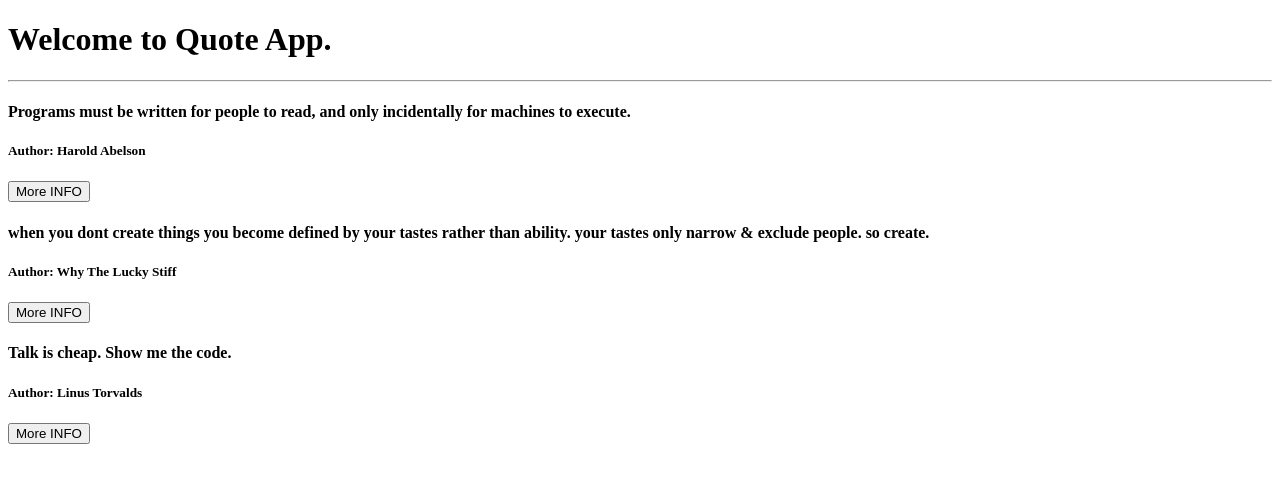
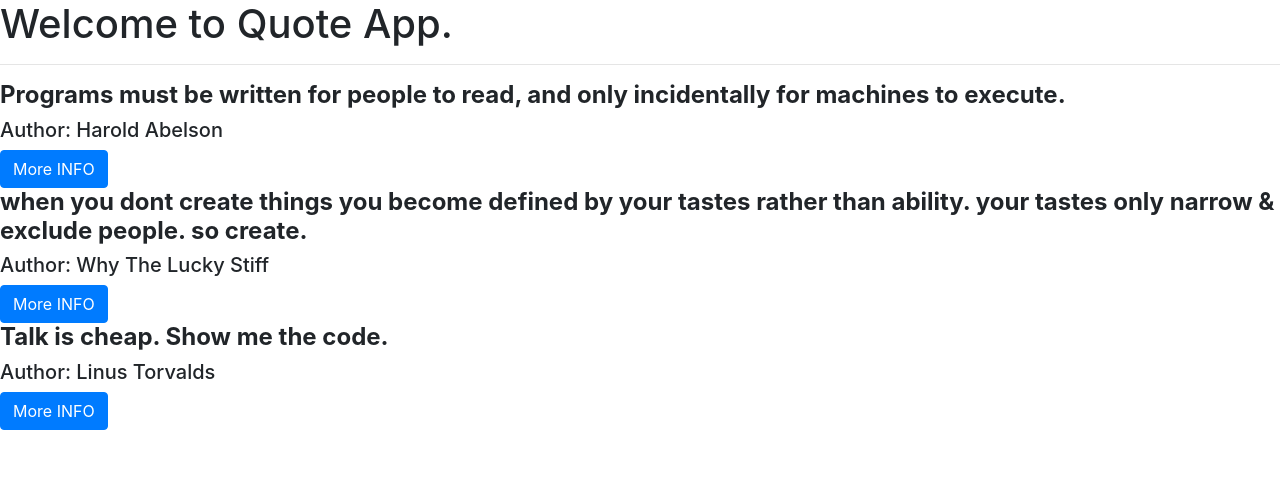
Before and after one commit to petermirithu/Quotes, an Angular app: page / in a window 1280 px wide. Shown: the top 482 px of the page. Built offline with nearby package versions, Linux system fonts and the light colour scheme.

Commit message:
add bootstrap to my app.

```diff
--- a/package.json
+++ b/package.json
@@ -19,6 +19,7 @@
     "@angular/platform-browser": "~8.2.9",
     "@angular/platform-browser-dynamic": "~8.2.9",
     "@angular/router": "~8.2.9",
+    "bootstrap": "^4.3.1",
     "rxjs": "~6.4.0",
     "tslib": "^1.10.0",
     "zone.js": "~0.9.1"
--- a/src/app/app.module.ts
+++ b/src/app/app.module.ts
@@ -5,12 +5,14 @@ import { AppRoutingModule } from './app-routing.module';
 import { AppComponent } from './app.component';
 import { QuotesComponent } from './quotes/quotes.component';
 import { QuoteDetailComponent } from './quote-detail/quote-detail.component';
+import { DateCountPipe } from './date-count.pipe';
 
 @NgModule({
   declarations: [
     AppComponent,
     QuotesComponent,
-    QuoteDetailComponent
+    QuoteDetailComponent,
+    DateCountPipe
   ],
   imports: [
     BrowserModule,
--- /dev/null
+++ b/src/app/date-count.pipe.ts
@@ -0,0 +1,21 @@
+import { Pipe, PipeTransform } from '@angular/core';
+
+@Pipe({
+  name: 'dateCount'
+})
+export class DateCountPipe implements PipeTransform {
+
+  transform(value: any): number {
+    let today:Date = new Date();
+    let todayWithNoTime:any = new Date(today.getFullYear(), today.getMonth(), today.getDate())
+    var dateDifference = Math.abs(value-todayWithNoTime)
+    var dateDifferenceSeconds =dateDifference*0.001;
+    var dateCounter = dateDifferenceSeconds/86400;
+
+    if (dateCounter >=1 && value < todayWithNoTime){
+      return dateCounter;
+    }else{
+      return 0;
+    }
+  }
+}
--- a/src/app/quote-detail/quote-detail.component.html
+++ b/src/app/quote-detail/quote-detail.component.html
@@ -1,3 +1,4 @@
-<p>Posted on: {{quote.createdDate}}</p>
-<p>Posted by: {{quote.submitter}}</p>
-<button (click)=quoteDelete(true)>Delete Quote</button>
+<p>Quote Posted on: {{quote.createdDate|date|uppercase}}</p>
+<p>Quote Posted by: {{quote.submitter}}</p>
+<p>Quote existence: {{quote.createdDate|dateCount}} days.</p>
+<button class="btn btn-danger" (click)=quoteDelete(true)>Delete Quote</button>
--- a/src/app/quotes/quotes.component.html
+++ b/src/app/quotes/quotes.component.html
@@ -3,9 +3,9 @@
   <hr>
 
   <div *ngFor='let quote of quotes;let i= index'><div>
-  <h4>{{quote.quoteIt}}</h4>
+  <h4><b>{{quote.quoteIt}}</b></h4>
   <h5>Author: {{quote.author}}</h5>
-  <button (click)='toggle(i)'>More INFO</button>
+  <button class="btn btn-primary" (click)='toggle(i)'>More INFO</button>
 
   <div *ngIf='quote.showSubmitter'>
     <app-quote-detail [quote]='quote' (isDelete) = 'deleteQuote($event,i)'></app-quote-detail>
--- a/src/app/quotes/quotes.component.ts
+++ b/src/app/quotes/quotes.component.ts
@@ -9,8 +9,8 @@ import {Quote} from '../quote'
 export class QuotesComponent implements OnInit {
 
 quotes:Quote[] = [
-  new Quote("Harold Abelson","Programs must be written for people to read, and only incidentally for machines to execute.","Pyra",new Date(2019,10,4)),
-  new Quote("Why The Lucky Stiff", "when you dont create things you become defined by your tastes rather than ability. your tastes only narrow & exclude people. so create.", "Bernad",new Date(2014,2,15)),
+  new Quote("Harold Abelson","Programs must be written for people to read, and only incidentally for machines to execute.","Pyra",new Date(2019,9,4)),
+  new Quote("Why The Lucky Stiff", "when you dont create things you become defined by your tastes rather than ability. your tastes only narrow & exclude people. so create.", "Bernad",new Date(2014,0,15)),
   new Quote("Linus Torvalds", "Talk is cheap. Show me the code.","Jedidah",new Date(1999,8,24)),
 
 ]
--- a/src/styles.css
+++ b/src/styles.css
@@ -1 +1,2 @@
 /* You can add global styles to this file, and also import other style files */
+@import "~bootstrap/dist/css/bootstrap.css";
```
Also changed, not shown: 2 other files (tests, documents, lock files or other folders).
